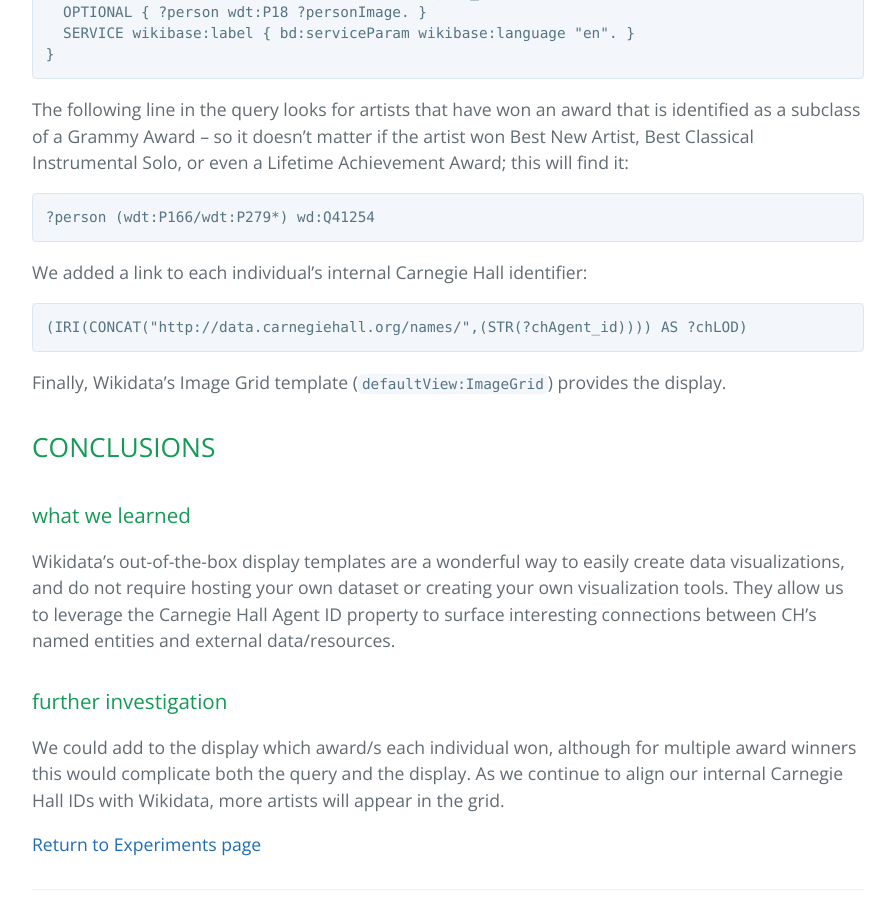
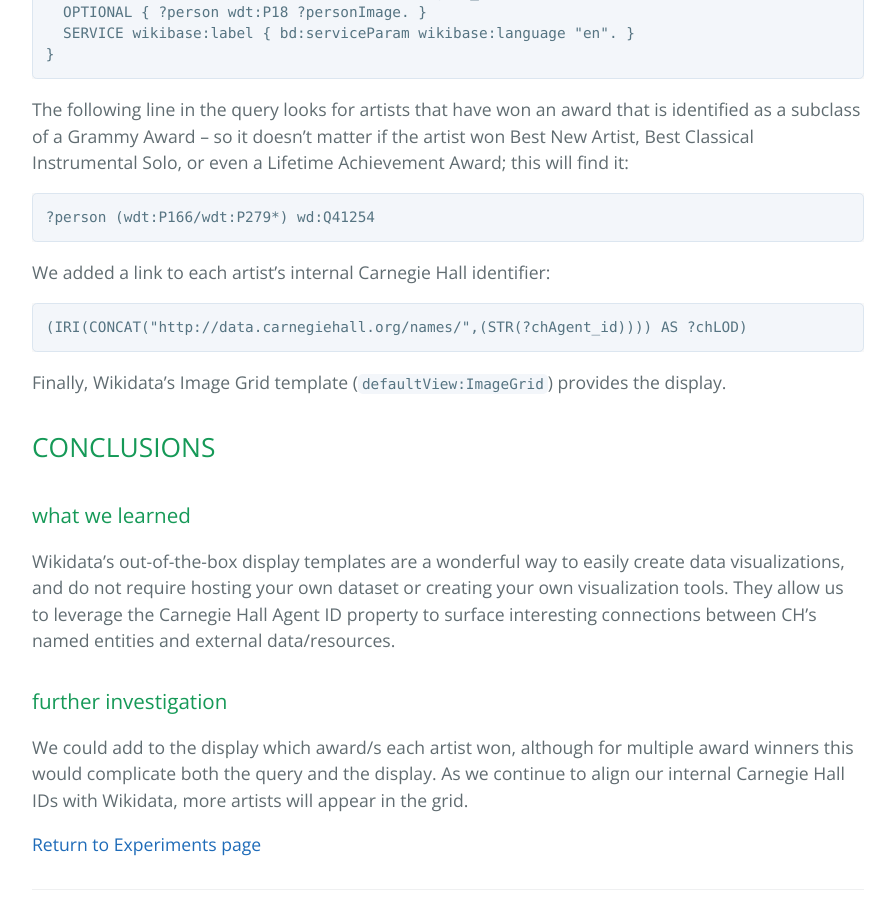
Before and after one commit to CarnegieHall/datalab, a Jekyll site: the page built from experiments/chdl-0005.md, in a window 1280 px wide and 900 px high, scrolled down 1920 px. Shown: the whole window, without its empty margins (192-1087 px from the left). Built offline with Jekyll 4.4.1, drawn with Linux system fonts in a browser that asks for light colours; our own code applies the rules of GitHub Pages for plain Markdown files; some of the changed text lies outside the part shown.

Commit message:
a few more people-->artist changes

````diff
--- a/experiments/chdl-0005.md
+++ b/experiments/chdl-0005.md
@@ -21,7 +21,7 @@ See which artists referenced in Carnegie Hall's performance history have won a G
 
 ## -verbose
 
-  Many artists who have performed at Carnegie Hall, or composers whose works have been performed here, have won Grammy Awards. We do not have details like this in our own dataset, but Wikidata does, and since a great many of the names in our data have been aligned with Wikidata items (using the Wikidata <a href="https://www.wikidata.org/wiki/Property:P4104" target="_blank">Carnegie Hall Agent ID property</a>), we can leverage these connections to find which people have won Grammy Awards.
+  Many artists who have performed at Carnegie Hall, or composers whose works have been performed here, have won Grammy Awards. We do not have details like this in our own dataset, but Wikidata does, and since a great many of the names in our data have been aligned with Wikidata items (using the Wikidata <a href="https://www.wikidata.org/wiki/Property:P4104" target="_blank">Carnegie Hall Agent ID property</a>), we can leverage these connections to find which artists have won Grammy Awards.
 
 ## METHODS
 We created a SPARQL query to find artists (items) in Wikidata that have won a Grammy Award of any type:
@@ -44,7 +44,7 @@ The following line in the query looks for artists that have won an award that is
 ?person (wdt:P166/wdt:P279*) wd:Q41254
 ```
 
-We added a link to each individual's internal Carnegie Hall identifier:
+We added a link to each artist's internal Carnegie Hall identifier:
 
 ```
 (IRI(CONCAT("http://data.carnegiehall.org/names/",(STR(?chAgent_id)))) AS ?chLOD)
@@ -57,7 +57,7 @@ Finally, Wikidata's Image Grid template (```defaultView:ImageGrid```) provides t
 Wikidata’s out-of-the-box display templates are a wonderful way to easily create data visualizations, and do not require hosting your own dataset or creating your own visualization tools. They allow us to leverage the Carnegie Hall Agent ID property to surface interesting connections between CH’s named entities and external data/resources.
 
 ### further investigation
-We could add to the display which award/s each individual won, although for multiple award winners this would complicate both the query and the display. As we continue to align our internal Carnegie Hall IDs with Wikidata, more artists will appear in the grid.
+We could add to the display which award/s each artist won, although for multiple award winners this would complicate both the query and the display. As we continue to align our internal Carnegie Hall IDs with Wikidata, more artists will appear in the grid.
 
 
 
````
